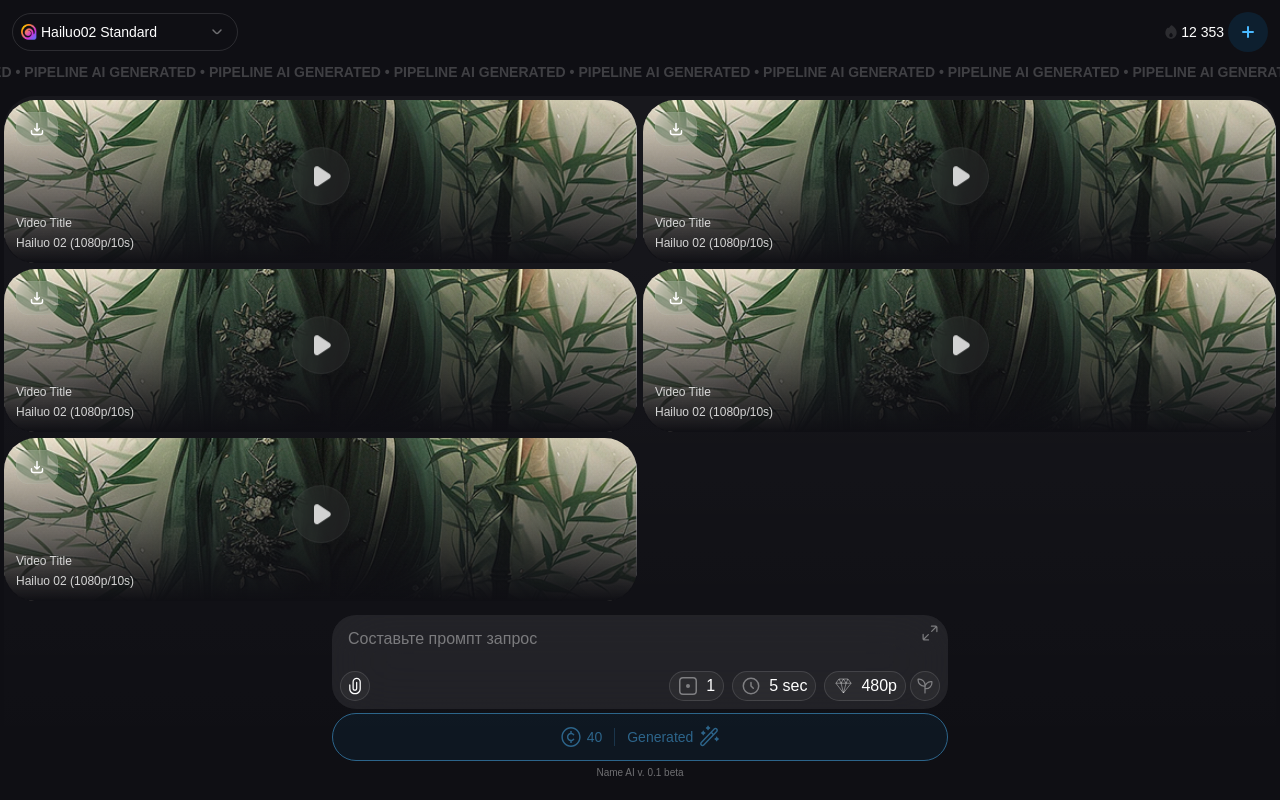
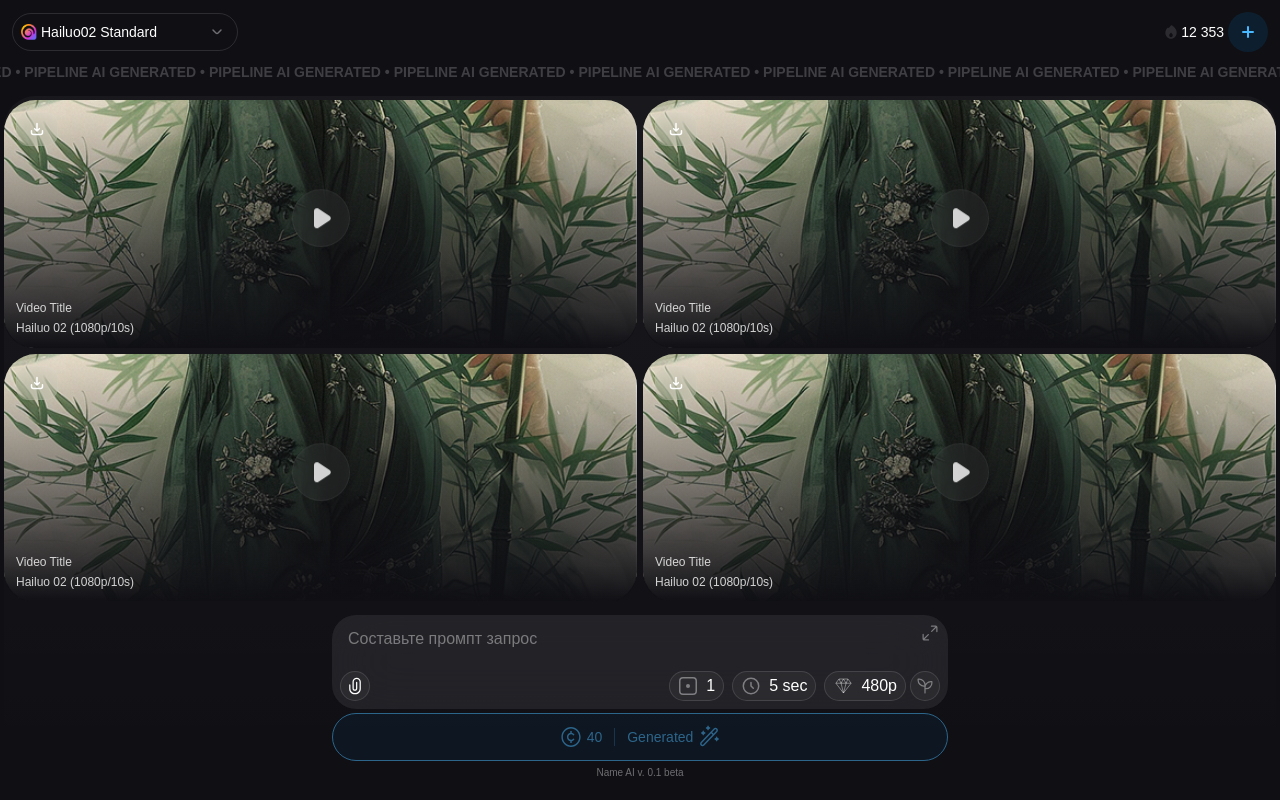
Before and after one commit to GSergiy13/pipeline-frontend, a Next.js app: page / in a window 1280 px wide. Built offline with nearby package versions, Linux system fonts and the light colour scheme; a web font is replaced by a local one.

Commit message:
fix: remove duplicate item from videoItems array in HomePage component

```diff
--- a/src/components/Home/Home.tsx
+++ b/src/components/Home/Home.tsx
@@ -15,7 +15,7 @@ export const HomePage = () => {
 		}
 	}, [])
 
-	const videoItems = [1, 3, 4, 5, 3]
+	const videoItems = [1, 3, 4, 5]
 	const videoCount = videoItems.length
 	const isCompactLayout = videoItems.length > 2
 
```
